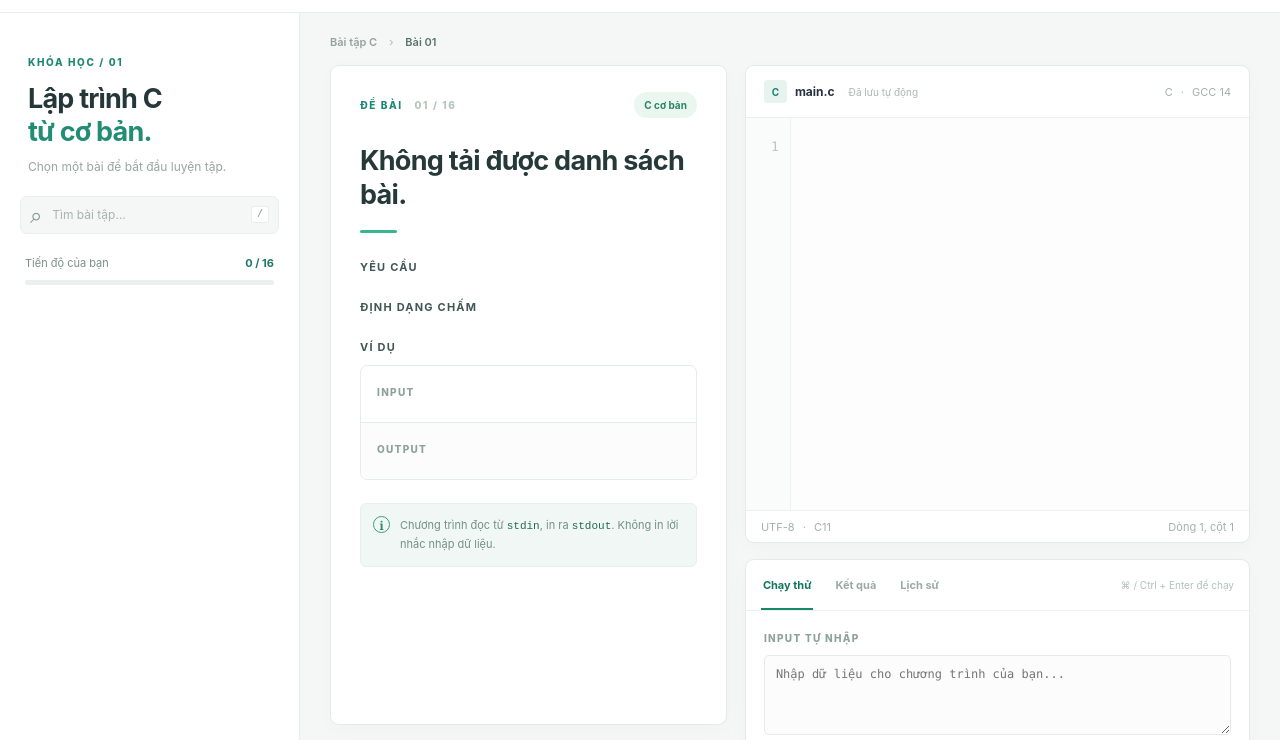
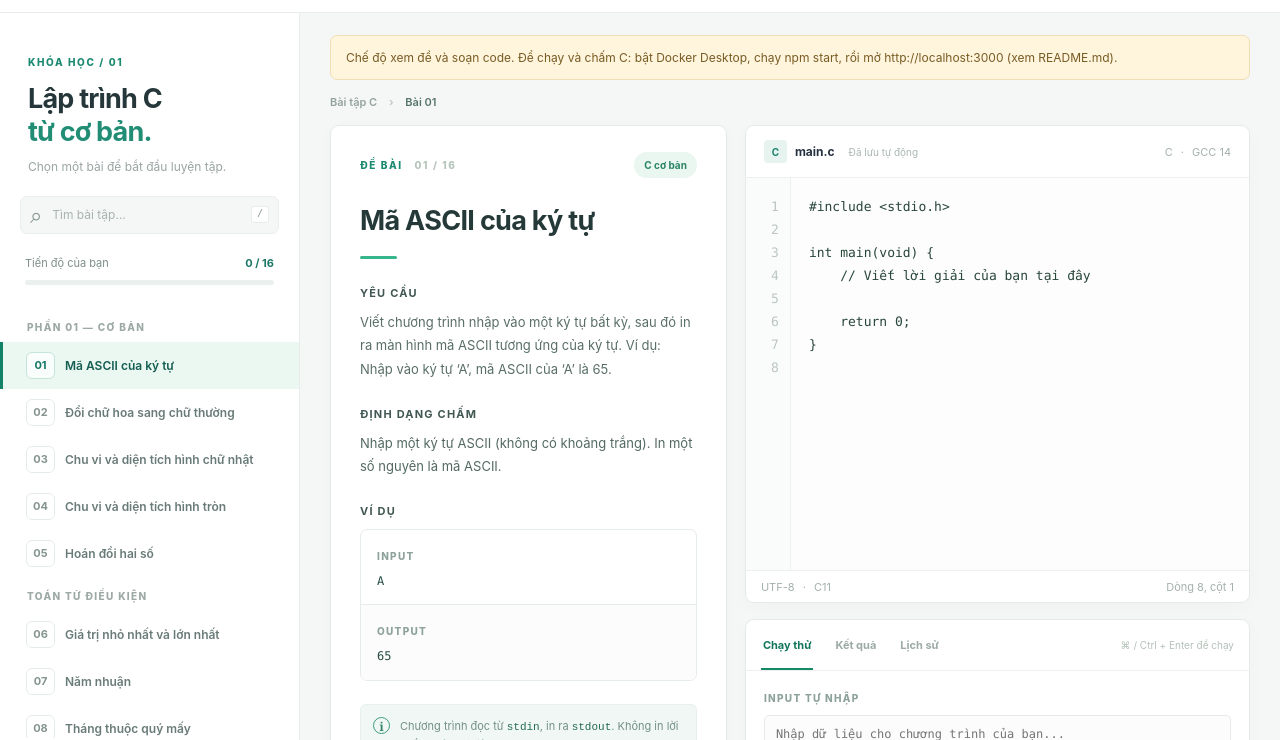
Before and after one commit to tintomboybao-dev/test, a website: page index.html in a window 1280 px wide. Shown: the part 59-799 px from the top of the page. Drawn offline with Linux system fonts and the light colour scheme; no server answers.

Commit message:
Add files via upload

```diff
--- a/app.js
+++ b/app.js
@@ -57,10 +57,10 @@ function renderHistory(){const pane=$('pane-history');pane.replaceChildren();con
  if(!submissions.length){pane.append(item('div','empty-result','Chưa có lượt nộp bài nào trên trình duyệt này.'));return;}
  for(const h of submissions){const row=item('div','history-row');row.append(item('span','',new Date(h.date).toLocaleString('vi-VN')),item('span','',`${h.passed}/${h.total} test`),item('strong',h.verdict==='Accepted'?'':'bad',pretty[h.verdict]||h.verdict));pane.append(row);}
 }
-async function judge(trial){if(busy)return;const code=$('code').value;
+async function judge(trial){if(busy)return;if(location.protocol==='file:'){renderResult({verdict:'Judge Unavailable',message:'Để chấm code, chạy npm start cùng Docker Desktop và mở http://localhost:3000. Mở file HTML trực tiếp chỉ xem đề và soạn code.'},trial);return;}const code=$('code').value;
  if(!code.trim()){alert('Hãy nhập code C trước khi chạy.');return;}
  busy=true;$('run').disabled=true;$('submit').disabled=true;$('action-status').textContent=trial?'Đang chạy thử...':'Đang chấm bài...';
- try{const response=await fetch(trial?'/api/run':'/api/submit',{method:'POST',headers:{'Content-Type':'application/json'},body:JSON.stringify({problemId:current,code,input:$('custom-input').value})});const result=await response.json();if(!response.ok)throw new Error(result.error||'Không gửi được bài.');
+ try{const response=await fetch(trial?'./api/run':'./api/submit',{method:'POST',headers:{'Content-Type':'application/json'},body:JSON.stringify({problemId:current,code,input:$('custom-input').value})});if(!response.headers.get('content-type')?.includes('application/json')) throw new Error('Trang này chưa kết nối máy chấm. GitHub Pages chỉ hiển thị giao diện. Hãy chạy npm start cùng Docker Desktop và mở http://localhost:3000 để chấm bài.');const result=await response.json();if(!response.ok)throw new Error(result.error||'Không gửi được bài.');
  renderResult(result,trial);$('action-status').textContent=trial&&result.verdict==='Accepted'?'Chạy xong':pretty[result.verdict]||result.verdict;
  if(!trial && result.verdict!=='Judge Unavailable'){
    history.unshift({problemId:current,date:Date.now(),verdict:result.verdict,passed:result.passed??0,total:result.total??0});history.splice(100);save('clab-history',history);
@@ -78,4 +78,8 @@ document.addEventListener('keydown',e=>{if((e.ctrlKey||e.metaKey)&&e.key==='Ente
 for(const name of ['test','result','history'])$('tab-'+name).addEventListener('click',()=>showTab(name));
 $('search').addEventListener('input',list);$('run').addEventListener('click',()=>judge(true));$('submit').addEventListener('click',()=>judge(false));
 $('fill-example').addEventListener('click',()=>{$('custom-input').value=problems[current-1].example[0];$('custom-input').focus();});
-fetch('/api/problems').then(r=>{if(!r.ok)throw Error('Không tải được danh sách bài.');return r.json();}).then(data=>{problems=data;choose(problems.some(p=>p.id===load('clab-current',1))?load('clab-current',1):1);updateProgress();}).catch(e=>{$('problem-title').textContent=e.message;});
+function initialize(data){problems=data;choose(problems.some(p=>p.id===load('clab-current',1))?load('clab-current',1):1);updateProgress();}
+initialize(window.CLAB_PROBLEMS || []);
+function staticNotice(){const notice=$('hosting-notice');notice.hidden=false;notice.textContent='Chế độ xem đề và soạn code. Để chạy và chấm C: bật Docker Desktop, chạy npm start, rồi mở http://localhost:3000 (xem README.md).';}
+if(location.protocol==='file:')staticNotice();
+else fetch('./api/problems').then(r=>{if(!r.ok || !r.headers.get('content-type')?.includes('application/json'))throw Error('static');return r.json();}).then(data=>{if(!Array.isArray(data))throw Error('static');}).catch(staticNotice);
--- a/index.html
+++ b/index.html
@@ -1,6 +1,6 @@
 <!doctype html>
 <html lang="vi">
-<head><meta charset="utf-8"><meta name="viewport" content="width=device-width,initial-scale=1"><title>C Lab · Luyện lập trình C</title><link rel="stylesheet" href="/style.css"></head>
+<head><meta charset="utf-8"><meta name="viewport" content="width=device-width,initial-scale=1"><title>C Lab · Luyện lập trình C</title><link rel="stylesheet" href="./style.css"></head>
 <body>
  <header class="topbar"><div class="brand"><span class="brand-icon">{ C }</span><div><strong>C LAB</strong><small>Không gian luyện lập trình</small></div></div><span class="course">BỘ BÀI TẬP CƠ BẢN <span class="course-dot"></span> 16 BÀI</span><div class="avatar">C</div></header>
  <div class="shell">
@@ -12,7 +12,7 @@
    <div class="aside-footer"><span class="green-pulse"></span> Môi trường C · GCC 14</div>
   </aside>
   <main class="main">
-   <div class="breadcrumbs">Bài tập C <span>›</span> <span id="crumb">Bài 01</span></div>
+   <p id="hosting-notice" class="hosting-notice" hidden></p><div class="breadcrumbs">Bài tập C <span>›</span> <span id="crumb">Bài 01</span></div>
    <div class="workspace">
     <section class="statement card" aria-label="Đề bài"><div class="section-top"><span class="eyebrow">ĐỀ BÀI <span id="problem-index">01 / 16</span></span><span class="tag" id="category-tag">C cơ bản</span></div><h1 id="problem-title">Đang tải bài tập...</h1><div class="accent-line"></div><h3>Yêu cầu</h3><p id="statement-text" class="statement-text"></p><h3>Định dạng chấm</h3><p id="format-text" class="format-text"></p><h3>Ví dụ</h3><div class="example"><div><span>INPUT</span><pre id="sample-input"></pre></div><div><span>OUTPUT</span><pre id="sample-output"></pre></div></div><div class="note"><span class="note-icon">i</span><p>Chương trình đọc từ <code>stdin</code>, in ra <code>stdout</code>. Không in lời nhắc nhập dữ liệu.</p></div></section>
     <section class="coding"><div class="editor card"><div class="editor-toolbar"><div class="editor-label"><span class="file-icon">C</span><span>main.c</span><span class="unsaved" id="save-status">Đã lưu tự động</span></div><span class="language">C <span>·</span> GCC 14</span></div><div class="code-area"><div id="line-numbers" aria-hidden="true">1</div><textarea id="code" aria-label="Trình soạn thảo code C" spellcheck="false" autocomplete="off" autocapitalize="off" autocorrect="off"></textarea></div><div class="editor-bottom"><span>UTF-8 <span>·</span> C11</span><span id="line-info">Dòng 1, cột 1</span></div></div>
@@ -20,5 +20,5 @@
     </section>
    </div>
   </main>
- </div><script src="/app.js" defer></script>
+ </div><script src="./problems-data.js" defer></script><script src="./app.js" defer></script>
 </body></html>
--- /dev/null
+++ b/problems-data.js
@@ -0,0 +1,178 @@
+window.CLAB_PROBLEMS = [
+  {
+    "title": "Mã ASCII của ký tự",
+    "category": "C cơ bản",
+    "format": "Nhập một ký tự ASCII (không có khoảng trắng). In một số nguyên là mã ASCII.",
+    "example": [
+      "A",
+      "65"
+    ],
+    "id": 1,
+    "statement": "Bài 1. Viết chương trình nhập vào một ký tự bất kỳ, sau đó in ra màn hình mã ASCII tương ứng của ký tự. Ví dụ: Nhập vào ký tự ‘A’, mã ASCII của ‘A’ là 65."
+  },
+  {
+    "title": "Đổi chữ hoa sang chữ thường",
+    "category": "C cơ bản",
+    "format": "Nhập một chữ cái in hoa A–Z. In đúng một chữ cái thường.",
+    "example": [
+      "A",
+      "a"
+    ],
+    "id": 2,
+    "statement": "Bài 2. Viết chương trình nhập vào một ký tự chữ cái in hoa, sau đó in ra màn hình chữ cái thường tương ứng. Ví dụ: Nhập vào ký tự ‘A’, chữ cái thường tương ứng là ‘a’."
+  },
+  {
+    "title": "Chu vi và diện tích hình chữ nhật",
+    "category": "C cơ bản",
+    "format": "Nhập chiều dài và chiều rộng (hai số thực). In hai số: chu vi rồi diện tích.",
+    "example": [
+      "5 3",
+      "16 15"
+    ],
+    "id": 3,
+    "statement": "Bài 3: Viết chương trình nhập vào chiều dài và chiều rộng của một hình chữ nhật, tính chu vi và diện tích của hình chữ nhật đó."
+  },
+  {
+    "title": "Chu vi và diện tích hình tròn",
+    "category": "C cơ bản",
+    "format": "Nhập bán kính (số thực). Dùng PI = 3.14. In hai số: chu vi rồi diện tích.",
+    "example": [
+      "2",
+      "12.56 12.56"
+    ],
+    "id": 4,
+    "statement": "Bài 4: Viết chương trình nhập vào bán kính của một hình tròn, tính chu vi và diện tích của hình tròn đó. Ghi chú: Phải khai báo 1 hằng số PI có giá trị là 3.14."
+  },
+  {
+    "title": "Hoán đổi hai số",
+    "category": "C cơ bản",
+    "format": "Nhập hai số thực a b. In hai giá trị sau hoán đổi: b rồi a.",
+    "example": [
+      "35.5 50",
+      "50 35.5"
+    ],
+    "id": 5,
+    "statement": "*Bài 5: Viết chương trình nhập vào hai số thực a và b, in ra giá trị của a và b sau khi hoán đổi giá trị. Ví dụ: Nhập a = 35.5, b = 50. Kết quả sau khi hoán đổi giá trị: a = 50, b = 35.5."
+  },
+  {
+    "title": "Giá trị nhỏ nhất và lớn nhất",
+    "category": "Toán tử điều kiện",
+    "format": "Nhập ba số nguyên. In hai số: nhỏ nhất rồi lớn nhất. Đề yêu cầu dùng toán tử điều kiện ?: (cần tự tuân thủ).",
+    "example": [
+      "5 1 9",
+      "1 9"
+    ],
+    "id": 6,
+    "statement": "Bài 6: Viết chương trình nhập vào ba số nguyên a, b, và c, sau đó tìm và in ra giá trị nhỏ nhất, giá trị lớn nhất trong ba số này."
+  },
+  {
+    "title": "Năm nhuận",
+    "category": "Toán tử điều kiện",
+    "format": "Nhập một năm dương. In 1 nếu nhuận, in 0 nếu không nhuận. Đề yêu cầu dùng toán tử điều kiện ?:.",
+    "example": [
+      "2000",
+      "1"
+    ],
+    "id": 7,
+    "statement": "Bài 7: Nhập vào một năm bất kỳ. Kiểm tra xem năm đó có phải năm nhuận hay không (năm nhuận là năm chia hết cho 400, hoặc chia hết cho 4 nhưng không chia hết cho 100)."
+  },
+  {
+    "title": "Tháng thuộc quý mấy",
+    "category": "Toán tử điều kiện",
+    "format": "Nhập số tháng. In số quý 1–4; tháng không hợp lệ in 0. Đề yêu cầu dùng toán tử điều kiện ?:.",
+    "example": [
+      "8",
+      "3"
+    ],
+    "id": 8,
+    "statement": "*Bài 8: Nhập vào một tháng trong năm. Sử dụng toán tử điều kiện để in ra tháng đó thuộc quý mấy (Quý 1: tháng 1-3, Quý 2: tháng 4-6, Quý 3: tháng 7-9, Quý 4: tháng 10-12). Kiểm tra luôn trường hợp tháng không hợp lệ."
+  },
+  {
+    "title": "Phân loại ký tự",
+    "category": "If / For",
+    "format": "Nhập một ký tự ASCII không phải khoảng trắng. In chính xác một trong bốn chuỗi của đề: La so / La chu hoa / La chu thuong / Khong la chu cai hay chu so.",
+    "example": [
+      "A",
+      "La chu hoa"
+    ],
+    "id": 9,
+    "statement": "Bài 9: Viết chương trình nhập vào một ký tự từ bàn phím, sau đó thực hiện:\n- Hiển thị thông báo \"La so\" nếu nhập vào là số.\n- Hiển thị thông báo \"La chu hoa\" nếu nhập vào là chữ hoa.\n- Hiển thị thông báo \"La chu thuong\" nếu nhập vào là chữ thường.\n- Hiển thị thông báo \"Khong la chu cai hay chu so\" nếu nhập vào không thuộc ba trường hợp trên."
+  },
+  {
+    "title": "Đổi hoa thường",
+    "category": "If / For",
+    "format": "Nhập một chữ cái A–Z hoặc a–z. In hai ký tự cách nhau bởi khoảng trắng: ký tự ban đầu rồi ký tự sau khi đổi.",
+    "example": [
+      "a",
+      "a A"
+    ],
+    "id": 10,
+    "statement": "Bài 10: Viết chương trình nhập vào một ký tự chữ cái bất kỳ, sau đó thực hiện:\n- Nếu ký tự nhập vào là chữ thường thì đổi sang chữ in hoa.\n- Nếu ký tự nhập vào là chữ in hoa thì đổi sang chữ thường.\n- Hiển thị kết quả trên màn hình ký tự chữ cái trước và sau khi chuyển đổi."
+  },
+  {
+    "title": "Số ngày trong tháng",
+    "category": "If / For",
+    "format": "Nhập tháng 1–12. In số ngày. Do đề không nhập năm, tháng 2 quy ước 28 ngày. Tháng không hợp lệ in 0.",
+    "example": [
+      "2",
+      "28"
+    ],
+    "id": 11,
+    "statement": "*Bài 11: Viết chương trình nhập vào tháng của năm bất kì, cho biết tháng đó có bao nhiêu ngày?"
+  },
+  {
+    "title": "Quý của tháng với switch-case",
+    "category": "If / For",
+    "format": "Giống bài 8: nhập tháng; in quý 1–4 hoặc 0 nếu không hợp lệ. Đề yêu cầu dùng switch-case (cần tự tuân thủ).",
+    "example": [
+      "12",
+      "4"
+    ],
+    "id": 12,
+    "statement": "Bài 12: Dùng cấu trúc Switch-Case để thực hiện lại câu 8 theo hướng đơn giản nhất."
+  },
+  {
+    "title": "Các ký tự mã 33 đến 255",
+    "category": "If / For",
+    "format": "Không có input. In liên tiếp đúng 223 BYTE mã 33, 34, …, 255 theo thứ tự, ví dụ dùng printf(\"%c\", i). Có thể thêm ký tự xuống dòng ở cuối. Byte 128–255 có thể hiển thị không đúng trong trình duyệt do mã hóa; hệ thống so sánh byte.",
+    "example": [
+      "",
+      "Ký tự đầu: !\"# … | Ký tự cuối: ýþÿ (hiển thị tùy bảng mã)"
+    ],
+    "id": 13,
+    "statement": "Bài 13: Viết chương trình hiển thị lên màn hình các ký tự có mã ASCII từ 33 đến 255."
+  },
+  {
+    "title": "Bảng cửu chương 1 đến 9",
+    "category": "If / For",
+    "format": "Không có input. In 81 dòng theo thứ tự bảng 1 đến bảng 9; mỗi bảng nhân lần lượt 1 đến 9. Mỗi dòng: i x j = tích. Có thể thay x bằng *, dấu = là tùy chọn; hệ thống so sánh các số trên từng dòng.",
+    "example": [
+      "",
+      "1 x 1 = 1\n1 x 2 = 2\n...\n9 x 9 = 81"
+    ],
+    "id": 14,
+    "statement": "Bài 14: Viết chương trình in ra bảng cửu chương (từ 1 đến 9)."
+  },
+  {
+    "title": "Kiểm tra số nguyên tố",
+    "category": "If / For",
+    "format": "Nhập một số nguyên dương n. In 1 nếu là số nguyên tố, 0 nếu không.",
+    "example": [
+      "7",
+      "1"
+    ],
+    "id": 15,
+    "statement": "Bài 15: Nhập một số nguyên dương n (Điều kiện: n > 0). Kiểm tra n có là số nguyên tố không?"
+  },
+  {
+    "title": "Bốn tổng phân số",
+    "category": "If / For",
+    "format": "Nhập n > 0. In lần lượt bốn số thực a b c d (có thể mỗi số trên một dòng), sai số cho phép 1e-4. Chú ý tổng a có n+1 số hạng: từ k=0 đến k=n; b, c, d có n số hạng.",
+    "example": [
+      "1",
+      "1.25 0.666667 0.5 1"
+    ],
+    "id": 16,
+    "statement": "Bài 16: Viết chương trình nhập vào một số nguyên (Điều kiện: n > 0). Thực hiện phép tính tổng sau:\na) Sₙ = 1/2 + 3/4 + 5/6 + … + (2n+1)/(2n+2).\nb) Sₙ = 2/3 + 4/5 + 6/7 + … + 2n/(2n+1).\nc) Sₙ = 1/(1·2) + 1/(2·3) + … + 1/(n(n+1)).\nd) Sₙ = 1 + 1/(1+2) + 1/(1+2+3) + … + 1/(1+2+…+n)."
+  }
+];
--- a/server.js
+++ b/server.js
@@ -6,7 +6,7 @@ import { problems, publicProblems } from './problems.js';
 import { evaluate } from './judge.js';
 
 const root=path.dirname(fileURLToPath(import.meta.url));
-const files={'/':'index.html','/index.html':'index.html','/style.css':'style.css','/app.js':'app.js'};
+const files={'/':'index.html','/index.html':'index.html','/style.css':'style.css','/app.js':'app.js','/problems-data.js':'problems-data.js'};
 const mime={'.html':'text/html; charset=utf-8','.css':'text/css; charset=utf-8','.js':'text/javascript; charset=utf-8'};
 const port=Number(process.env.PORT || 3000);
 const host=process.env.HOST || '127.0.0.1';
@@ -47,7 +47,7 @@ const server=http.createServer(async(req,res)=>{
     }
     if(req.method==='GET' && files[url.pathname]) {
       const filename=files[url.pathname];
-      const data=await readFile(path.join(root,'public',filename));
+      const data=await readFile(path.join(root,filename));
       res.writeHead(200,{'Content-Type':mime[path.extname(filename)],'Cache-Control':'no-cache','X-Content-Type-Options':'nosniff',
         'Content-Security-Policy':"default-src 'self'; script-src 'self'; style-src 'self'; img-src 'self' data:; connect-src 'self'; base-uri 'none'; form-action 'none'"});
       return res.end(data);
```
Also changed, not shown: problems.test.js (+1 -1 lines), README.md, style.css.
